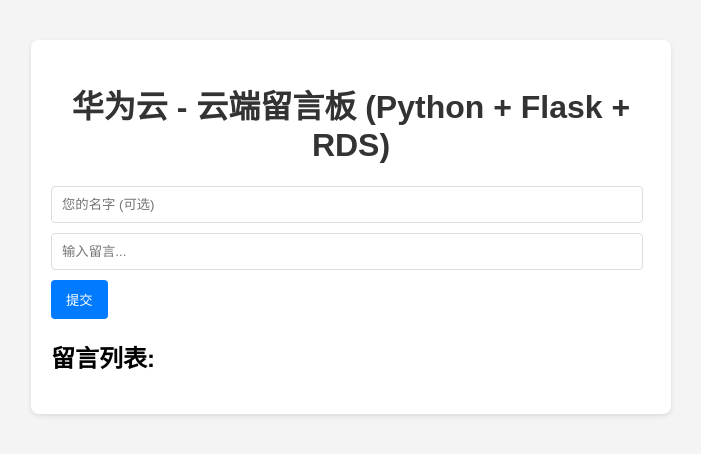
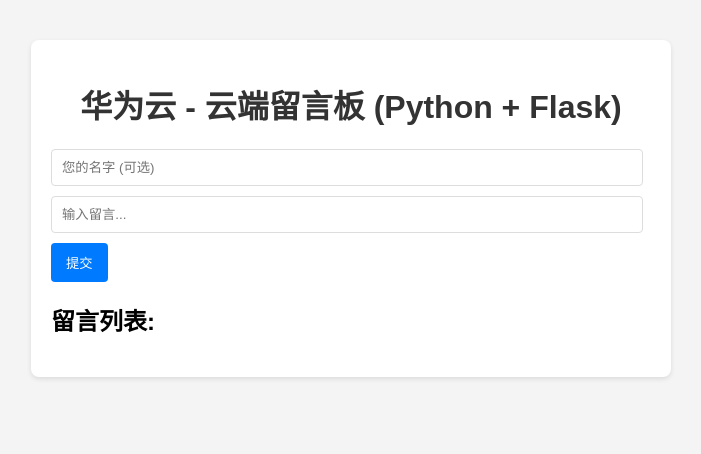
Before and after one commit to ilovemyschool2024/Cloud-Guestbook, a Flask app: page / in a window 1280 px wide. Shown: the top 454 px of the page, without its empty margins (289-990 px from the left). Run offline with Flask 3, Linux system fonts and the light colour scheme.

Commit message:
Update index.html

```diff
--- a/templates/index.html
+++ b/templates/index.html
@@ -16,7 +16,7 @@
 </head>
 <body>
     <div class="container">
-        <h1>华为云 - 云端留言板 (Python + Flask + RDS)</h1>
+        <h1>华为云 - 云端留言板 (Python + Flask)</h1>
         <form action="/" method="POST">
             <input type="text" name="author" placeholder="您的名字 (可选)">
             <input type="text" name="text" placeholder="输入留言..." required>
```
